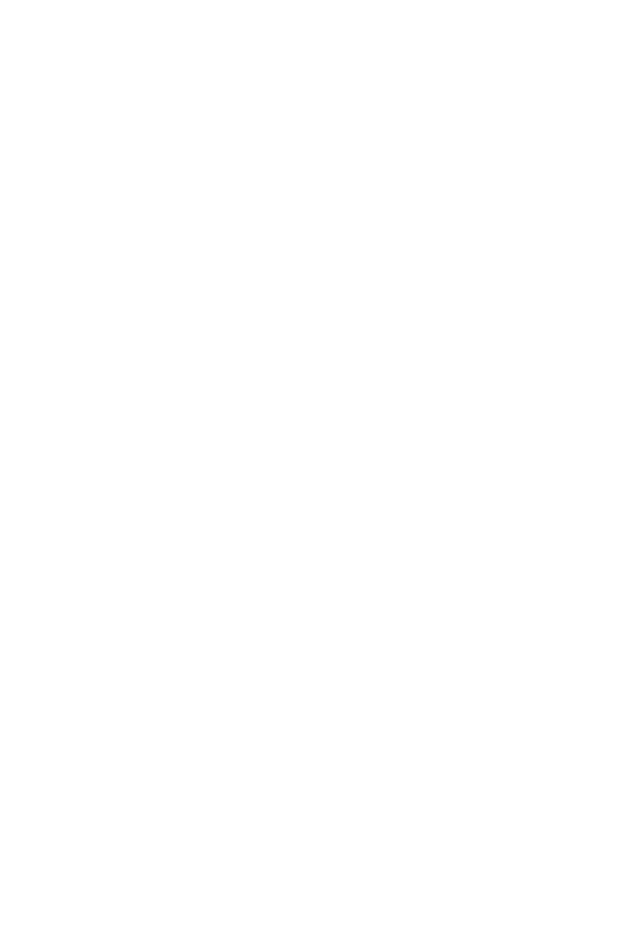
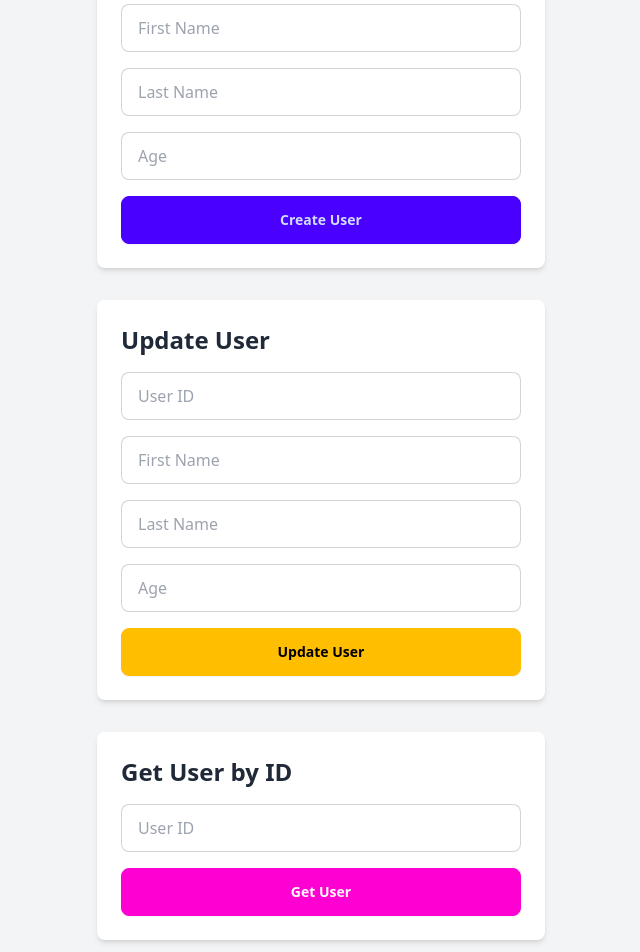
Before and after one commit to BasharAlwarad/githubfinder2024, a React (Vite) app: page / in a window 1280 px wide. Shown: the part 160-1112 px from the top of the page, without its empty margins (319-959 px from the left). Before the commit the page ends 800 px from the top, so only its background shows below. Built offline with nearby package versions, Linux system fonts and the light colour scheme.

Commit message:
frontend linked to back with sql initial testint

```diff
--- a/package.json
+++ b/package.json
@@ -11,6 +11,7 @@
   },
   "dependencies": {
     "@vitejs/plugin-react-swc": "^3.7.1",
+    "axios": "^1.7.7",
     "react": "^18.2.0",
     "react-dom": "^18.2.0",
     "react-router-dom": "^6.27.0"
--- a/src/App.jsx
+++ b/src/App.jsx
@@ -1,5 +1,216 @@
+import { useState } from 'react';
+import axios from 'axios';
+
 function App() {
-  return <></>;
+  const [users, setUsers] = useState([]);
+  const [newUser, setNewUser] = useState({
+    first_name: '',
+    last_name: '',
+    age: '',
+  });
+  const [userId, setUserId] = useState('');
+  const [updateUserId, setUpdateUserId] = useState('');
+  const [updateUser, setUpdateUser] = useState({
+    first_name: '',
+    last_name: '',
+    age: '',
+  });
+
+  const getUsers = async () => {
+    try {
+      const { data } = await axios.get('http://localhost:8080/api/v1/users');
+      setUsers(data);
+    } catch (error) {
+      console.log(error.message);
+    }
+  };
+
+  const getUser = async (id) => {
+    try {
+      const { data } = await axios.get(
+        `http://localhost:8080/api/v1/users/${id}`
+      );
+      setUsers([data]);
+    } catch (error) {
+      console.log(error.message);
+    }
+  };
+
+  const createUser = async (newUser) => {
+    try {
+      const { data } = await axios.post(
+        'http://localhost:8080/api/v1/users/',
+        newUser
+      );
+      setUsers([...users, data]);
+    } catch (error) {
+      console.log(error.message);
+    }
+  };
+
+  const updateUserById = async (id, updatedUser) => {
+    try {
+      const { data } = await axios.put(
+        `http://localhost:8080/api/v1/users/${id}`,
+        updatedUser
+      );
+      setUsers(users.map((user) => (user.id === id ? data : user))); // Update user in the list
+    } catch (error) {
+      console.log(error.message);
+    }
+  };
+
+  const deleteUser = async (id) => {
+    try {
+      await axios.delete(`http://localhost:8080/api/v1/users/${id}`);
+      setUsers(users.filter((user) => user.id !== id)); // Remove user from the list
+    } catch (error) {
+      console.log(error.message);
+    }
+  };
+
+  const handleCreateUser = (e) => {
+    e.preventDefault();
+    createUser(newUser);
+    setNewUser({ first_name: '', last_name: '', age: '' });
+  };
+
+  const handleUpdateUser = (e) => {
+    e.preventDefault();
+    updateUserById(updateUserId, updateUser);
+    setUpdateUserId('');
+    setUpdateUser({ first_name: '', last_name: '', age: '' });
+  };
+
+  return (
+    <div className="flex flex-col items-center min-h-screen p-6 bg-gray-100">
+      <h1 className="mb-8 text-3xl font-bold">User Management</h1>
+
+      {/* Create User Form */}
+      <div className="w-full max-w-md p-6 bg-white rounded-lg shadow-md">
+        <h2 className="mb-4 text-2xl font-semibold">Create User</h2>
+        <form onSubmit={handleCreateUser}>
+          <input
+            type="text"
+            placeholder="First Name"
+            className="w-full mb-4 input input-bordered"
+            value={newUser.first_name}
+            onChange={(e) =>
+              setNewUser({ ...newUser, first_name: e.target.value })
+            }
+            required
+          />
+          <input
+            type="text"
+            placeholder="Last Name"
+            className="w-full mb-4 input input-bordered"
+            value={newUser.last_name}
+            onChange={(e) =>
+              setNewUser({ ...newUser, last_name: e.target.value })
+            }
+            required
+          />
+          <input
+            type="number"
+            placeholder="Age"
+            className="w-full mb-4 input input-bordered"
+            value={newUser.age}
+            onChange={(e) => setNewUser({ ...newUser, age: e.target.value })}
+            required
+          />
+          <button className="w-full btn btn-primary" type="submit">
+            Create User
+          </button>
+        </form>
+      </div>
+
+      <div className="w-full max-w-md p-6 mt-8 bg-white rounded-lg shadow-md">
+        <h2 className="mb-4 text-2xl font-semibold">Update User</h2>
+        <form onSubmit={handleUpdateUser}>
+          <input
+            type="number"
+            placeholder="User ID"
+            className="w-full mb-4 input input-bordered"
+            value={updateUserId}
+            onChange={(e) => setUpdateUserId(e.target.value)}
+            required
+          />
+          <input
+            type="text"
+            placeholder="First Name"
+            className="w-full mb-4 input input-bordered"
+            value={updateUser.first_name}
+            onChange={(e) =>
+              setUpdateUser({ ...updateUser, first_name: e.target.value })
+            }
+            required
+          />
+          <input
+            type="text"
+            placeholder="Last Name"
+            className="w-full mb-4 input input-bordered"
+            value={updateUser.last_name}
+            onChange={(e) =>
+              setUpdateUser({ ...updateUser, last_name: e.target.value })
+            }
+            required
+          />
+          <input
+            type="number"
+            placeholder="Age"
+            className="w-full mb-4 input input-bordered"
+            value={updateUser.age}
+            onChange={(e) =>
+              setUpdateUser({ ...updateUser, age: e.target.value })
+            }
+            required
+          />
+          <button className="w-full btn btn-warning" type="submit">
+            Update User
+          </button>
+        </form>
+      </div>
+
+      <div className="w-full max-w-md p-6 mt-8 bg-white rounded-lg shadow-md">
+        <h2 className="mb-4 text-2xl font-semibold">Get User by ID</h2>
+        <input
+          type="number"
+          placeholder="User ID"
+          className="w-full mb-4 input input-bordered"
+          value={userId}
+          onChange={(e) => setUserId(e.target.value)}
+        />
+        <button
+          className="w-full btn btn-secondary"
+          onClick={() => getUser(userId)}
+        >
+          Get User
+        </button>
+      </div>
+
+      <div className="w-full max-w-md p-6 mt-8 bg-white rounded-lg shadow-md">
+        <h2 className="mb-4 text-2xl font-semibold">All Users</h2>
+        <button className="w-full mb-4 btn btn-accent" onClick={getUsers}>
+          Fetch All Users
+        </button>
+        <ul className="pl-5 space-y-2 list-disc">
+          {users.map((user) => (
+            <li key={user.id} className="flex items-center justify-between">
+              <span>
+                {user.first_name} {user.last_name}, Age: {user.age}
+              </span>
+              <button
+                className="btn btn-xs btn-error"
+                onClick={() => deleteUser(user.id)}
+              >
+                X
+              </button>
+            </li>
+          ))}
+        </ul>
+      </div>
+    </div>
+  );
 }
 
 export default App;
```
Also changed, not shown: 1 other file (tests, documents, lock files or other folders).
